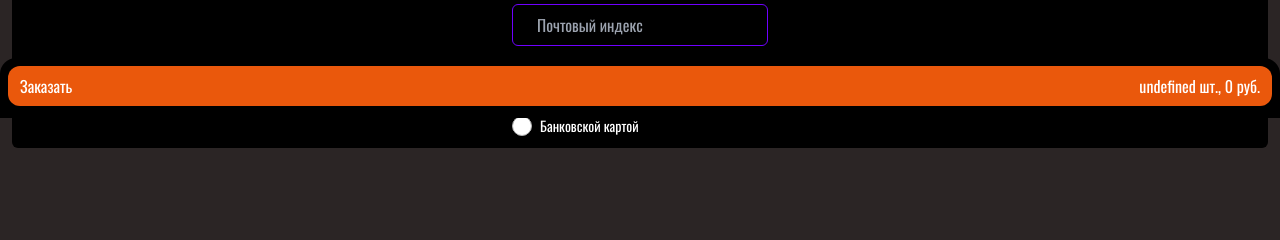
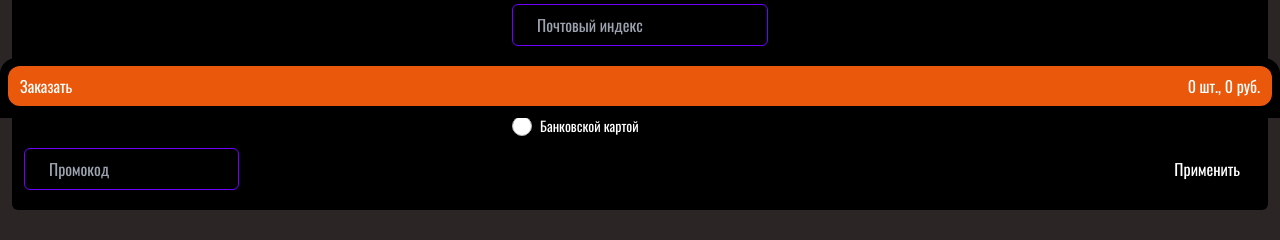
Before and after one commit to IlyaBayusov/online_store, a Next.js app: page /cart/buyProducts in a window 1280 px wide. Shown: the part 682-922 px from the top of the page. Built offline with nearby package versions, Linux system fonts and the light colour scheme; no server answers.

Commit message:
added discount in cart buyproducts

```diff
--- a/src/app/cart/buyProducts/page.tsx
+++ b/src/app/cart/buyProducts/page.tsx
@@ -1,14 +1,22 @@
 "use client";
 
 import { getProductsCart, postByProducts } from "@/api";
+import { postPromo } from "@/axios";
 import FormByProducts from "@/components/Forms/FormByProducts/FormByProducts";
-import { modalSuccessOrder } from "@/constans";
+import { authPage, modalSuccessOrder } from "@/constans";
 import { IOrderPost, IProductInCart } from "@/interfaces";
 import { useFormStore } from "@/stores/useFormStore";
 import { useModalStore } from "@/stores/useModalStore";
 import { decodeToken } from "@/utils";
 import Image from "next/image";
+import { useRouter } from "next/navigation";
 import React, { useEffect, useState } from "react";
+
+interface IPromo {
+  message: string;
+  discount?: number;
+  code?: number;
+}
 
 export default function BuyProducts() {
   const [productsCart, setProductsCart] = useState<
@@ -17,9 +25,16 @@ export default function BuyProducts() {
   const [sumPrice, setSumPrice] = useState(0);
   const [error, setError] = useState("");
 
+  const [promoInput, setPromoInput] = useState<string>("");
+
+  const [promo, setPromo] = useState<IPromo>({} as IPromo);
+  const [promoErrMess, setPromoErrMess] = useState<string>("");
+
   const { data, isValid } = useFormStore();
 
   const { openModal } = useModalStore();
+
+  const router = useRouter();
 
   useEffect(() => {
     const getData = async () => {
@@ -39,6 +54,79 @@ export default function BuyProducts() {
     getData();
   }, []);
 
+  const handleClickPromo = async () => {
+    const data: IPromo = await postPromo(promoInput);
+
+    if (!data.message) {
+      setPromoErrMess("Ошибка отправки");
+      return;
+    }
+
+    switch (data.message) {
+      case "SUCCESS":
+        if (!data.discount) {
+          setPromoErrMess("Промокод не найден");
+          getSumWithDiscount();
+          break;
+        }
+
+        setPromo(data);
+        getSumWithDiscount(data.discount);
+        setPromoErrMess("Промокод применен");
+        break;
+      case "USED":
+        setPromo({} as IPromo);
+        setPromoErrMess("Уже использовался");
+        getSumWithDiscount();
+        break;
+      case "IMPOSSIBLE":
+        setPromo({} as IPromo);
+        setPromoErrMess("Промокод недоступен");
+        getSumWithDiscount();
+        break;
+
+      default:
+        setPromo({} as IPromo);
+        getSumWithDiscount();
+        setPromoErrMess("Промокод не найден");
+        break;
+    }
+  };
+
+  const getSumWithDiscount = (discount: number = 0) => {
+    if (!productsCart || productsCart.length === 0) {
+      setSumPrice(0);
+      return;
+    }
+
+    const sum = productsCart.reduce((acc, item) => acc + item.price, 0);
+
+    if (discount) {
+      const discountedSum = Math.round(sum * (1 - discount / 100));
+
+      setSumPrice(discountedSum);
+    } else {
+      setSumPrice(sum);
+    }
+  };
+
+  const showSumWithDiscountInBtn = (
+    productsCount: number,
+    resultSum: number,
+    discount: number = 0
+  ) => {
+    if (!discount || !resultSum) {
+      return <p>{`${productsCount} шт., ${resultSum} руб.`}</p>;
+    }
+
+    return (
+      <p>
+        {`${productsCount} шт., ${resultSum} руб.`}
+        <span className="ml-2 px-2 py-0.5 rounded-md bg-green-500 text-white">{`- ${discount}%`}</span>
+      </p>
+    );
+  };
+
   const handleSubmit = async () => {
     if (!isValid) {
       setError("Некоторые поля заполнены неверно");
@@ -52,14 +140,25 @@ export default function BuyProducts() {
     }
 
     setError("");
+    setPromoErrMess("");
 
     const decoded = decodeToken();
+
+    if (!decoded || !decoded.id) {
+      router.push(authPage);
+      localStorage.removeItem("accessToken");
+
+      setError("Ошибка оформления заказа");
+
+      return;
+    }
 
     const newOrder: IOrderPost = {
       orderDetailsRequest: {
         ...data,
         totalPrice: sumPrice,
         userId: decoded.id,
+        promocode: promoInput,
       },
       orderItemRequest: productsCart,
     };
@@ -113,12 +212,41 @@ export default function BuyProducts() {
             </p>
 
             <FormByProducts />
+
+            <div className="mt-3 mb-2 flex flex-col justify-center items-center w-full text-base">
+              <div className="relative w-full flex justify-between items-center">
+                <input
+                  id="promo"
+                  type="text"
+                  value={promoInput}
+                  onChange={(e) => setPromoInput(e.target.value)}
+                  placeholder="Промокод"
+                  className="py-2 px-6 rounded-md text-white bg-transparent border border-[#6F00FF]"
+                />
+
+                <button
+                  className="px-4 py-1 rounded-md text-white"
+                  onClick={handleClickPromo}
+                >
+                  Применить
+                </button>
+
+                <span
+                  className={
+                    "absolute -bottom-4 left-0 z-10 text-nowrap text-xs " +
+                    (promo.discount ? "text-green-600" : "text-red-600")
+                  }
+                >
+                  {promoErrMess}
+                </span>
+              </div>
+            </div>
           </div>
         </div>
       </div>
 
       <div className="fixed bottom-0 left-0 z-10 w-full px-2 bg-black pt-2 pb-3 rounded-t-2xl">
-        {error && <p className="text-red-700">{error}</p>}
+        {error && <p className="pb-2 text-red-600">{error}</p>}
 
         <button
           className="flex justify-between items-center px-3 py-2 text-base w-full bg-orange-600 rounded-xl"
@@ -126,7 +254,11 @@ export default function BuyProducts() {
         >
           <p>Заказать</p>
 
-          <p>{`${productsCart?.length} шт., ${sumPrice} руб.`}</p>
+          {showSumWithDiscountInBtn(
+            productsCart?.length || 0,
+            sumPrice,
+            promo.discount
+          )}
         </button>
       </div>
     </>
--- a/src/axios/index.ts
+++ b/src/axios/index.ts
@@ -1,3 +1,4 @@
+import { decodeToken } from "@/utils";
 import axios from "axios";
 
 // Типизация для refreshSubscribers
@@ -162,3 +163,25 @@ export const fetchProducts = async (productId: string) => {
     console.error("Ошибка получения продукта: ", error?.status);
   }
 };
+
+export const postPromo = async (promoCode: string) => {
+  if (!decodeToken()?.id) return;
+
+  try {
+    const response = await axios.post(
+      `http://localhost:8080/api/v1/promocodes/use`,
+      {
+        userId: decodeToken()?.id,
+        promoCode,
+      }
+    );
+
+    const data = await response.data;
+
+    return data;
+  } catch (error) {
+    console.error("Ошибка получения скидки по промокоду: ", error);
+
+    return error?.response?.data;
+  }
+};
--- a/src/interfaces/index.ts
+++ b/src/interfaces/index.ts
@@ -50,6 +50,7 @@ export interface IProductInCart {
 
 export interface IByProductsForm {
   userId: number;
+  promocode: string;
   totalPrice: number;
   customerName: string;
   phone: string;
@@ -234,3 +235,8 @@ export interface IPostAvailability {
   openTime: string;
   closedTime: string;
 }
+
+export interface IErrorObj {
+  code: number;
+  message: string;
+}
```
